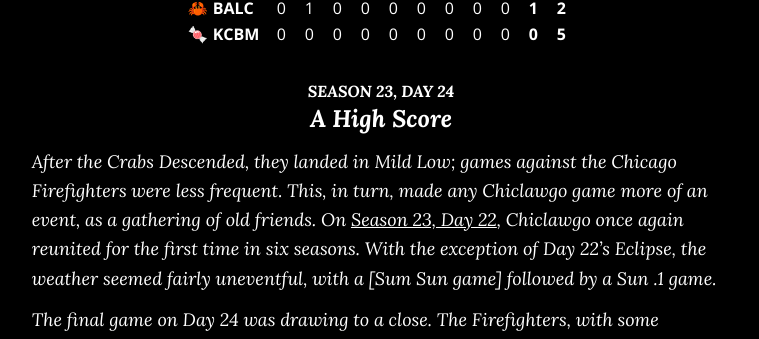
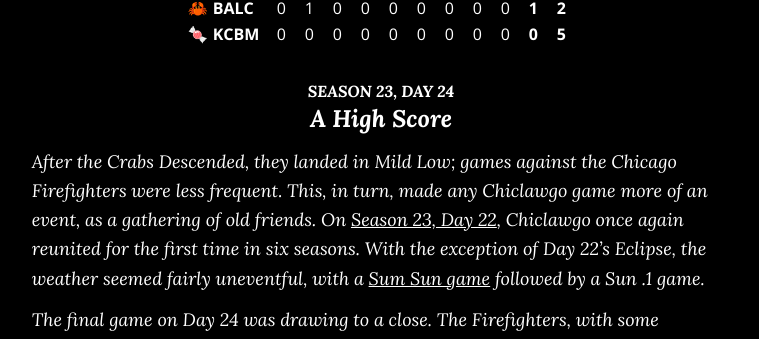
Before and after one commit to iliana/before, a Next.js app: page /_before/histories/crabs in a window 1280 px wide. Shown: the part 3651-3990 px from the top of the page, without its empty margins (259-1018 px from the left). Built offline with nearby package versions, Linux system fonts and the light colour scheme.

Commit message:
that's where it goes

```diff
--- a/pages/histories/crabs.jsx
+++ b/pages/histories/crabs.jsx
@@ -157,7 +157,11 @@ export default function Page() {
             Season 23, Day 22
           </Jump>
           , Chiclawgo once again reunited for the first time in six seasons. With the exception of Day 22’s Eclipse, the
-          weather seemed fairly uneventful, with a [Sum Sun game] followed by a Sun .1 game.
+          weather seemed fairly uneventful, with a{" "}
+          <Jump season={23} day={23}>
+            Sum Sun game
+          </Jump>{" "}
+          followed by a Sun .1 game.
         </p>
         <p>
           The final game on Day 24 was drawing to a close. The Firefighters, with some assistance from the Crab’s
@@ -215,10 +219,10 @@ export default function Page() {
       </Entry>
       <Entry title="Finnstability" season={24} day={14}>
         <p>
-          Finn James was a pitcher who loved to make Crabs fans sweat. Well known for their&hellip; <em>unusual</em> pitching
-          style, it wasn’t uncommon to see James load up the bases only to end the inning with no score. Alternatively,
-          it also wasn’t uncommon to see her give up runs that were completely unjustifiable. This game, however, took
-          Finn’s brinkmanship to levels she had never reached before.
+          Finn James was a pitcher who loved to make Crabs fans sweat. Well known for their&hellip; <em>unusual</em>{" "}
+          pitching style, it wasn’t uncommon to see James load up the bases only to end the inning with no score.
+          Alternatively, it also wasn’t uncommon to see her give up runs that were completely unjustifiable. This game,
+          however, took Finn’s brinkmanship to levels she had never reached before.
         </p>
         <p>
           The Breath Mints had already{" "}
```
